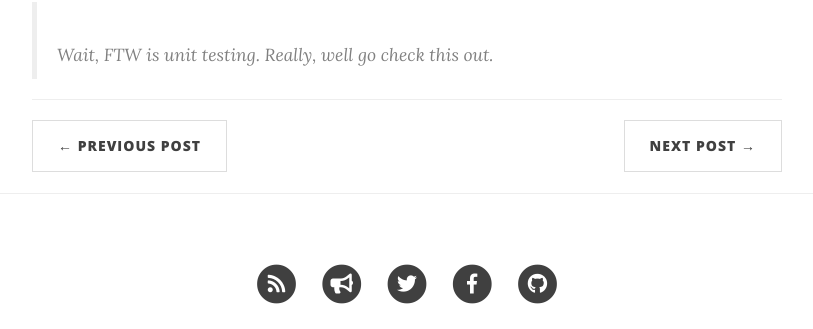
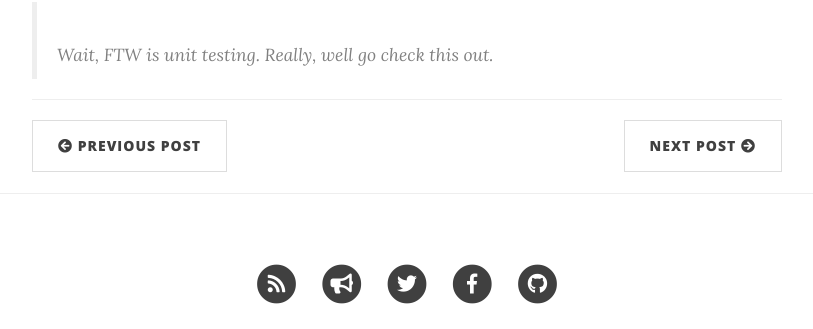
Before and after one commit to ylogx/blog, a Jekyll site: the page built from _posts/2017-04-19-unit-testing.md, in a window 1280 px wide and 900 px high, scrolled down 2027 px. Shown: the part 480-809 px from the top of the window, without its empty margins (233-1046 px from the left). Built offline with Jekyll 4.4.1, drawn with Linux system fonts in a browser that asks for light colours; nearby versions of some CDN libraries; comment, search, counter and statistics services are not loaded; some of the changed lines change nothing that is shown.

Commit message:
Use font awesome for next prev arrows

```diff
--- a/_layouts/post.html
+++ b/_layouts/post.html
@@ -32,12 +32,24 @@ layout: default
                 <ul class="pager">
                     {% if page.previous.url %}
                     <li class="previous">
-                        <a href="{{ page.previous.url | prepend: site.baseurl | replace: '//', '/' }}" data-toggle="tooltip" data-placement="top" title="{{page.previous.title}}">&larr; Previous Post</a>
+                        <a href="{{ page.previous.url | prepend: site.baseurl | replace: '//', '/' }}" data-toggle="tooltip" data-placement="top" title="{{page.previous.title}}">
+                            <!--<i class="fas fa-angle-left"></i> Previous Post-->
+                            <!--<i class="fas fa-chevron-circle-left"></i> Previous Post-->
+                            <i class="fas fa-arrow-circle-left"></i> Previous Post
+                            <!--<i class="fas fa-caret-left"></i> Previous Post-->
+                            <!--<i class="fas fa-arrow-alt-circle-left"></i> Previous Post-->
+                        </a>
                     </li>
                     {% endif %}
                     {% if page.next.url %}
                     <li class="next">
-                        <a href="{{ page.next.url | prepend: site.baseurl | replace: '//', '/' }}" data-toggle="tooltip" data-placement="top" title="{{page.next.title}}">Next Post &rarr;</a>
+                        <a href="{{ page.next.url | prepend: site.baseurl | replace: '//', '/' }}" data-toggle="tooltip" data-placement="top" title="{{page.next.title}}">
+                            <!--Next Post <i class="fas fa-angle-right"></i>-->
+                            <!--Next Post <i class="fas fa-chevron-circle-right"></i>-->
+                            Next Post <i class="fas fa-arrow-circle-right"></i>
+                            <!--Next Post <i class="fas fa-caret-right"></i>-->
+                            <!--Next Post <i class="fas fa-arrow-alt-circle-right"></i>-->
+                        </a>
                     </li>
                     {% endif %}
                 </ul>
```
